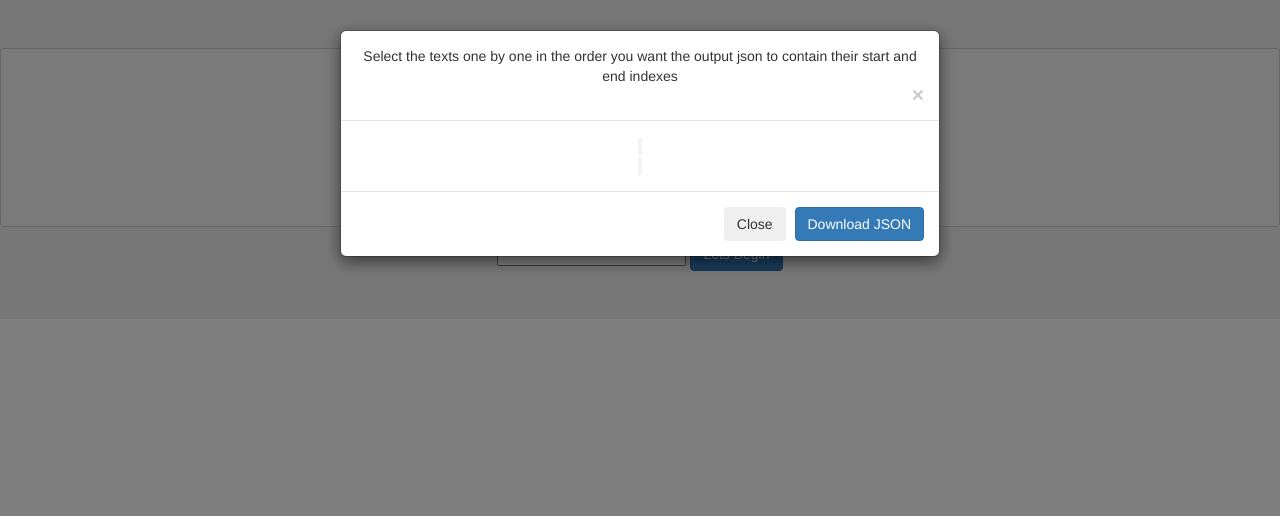
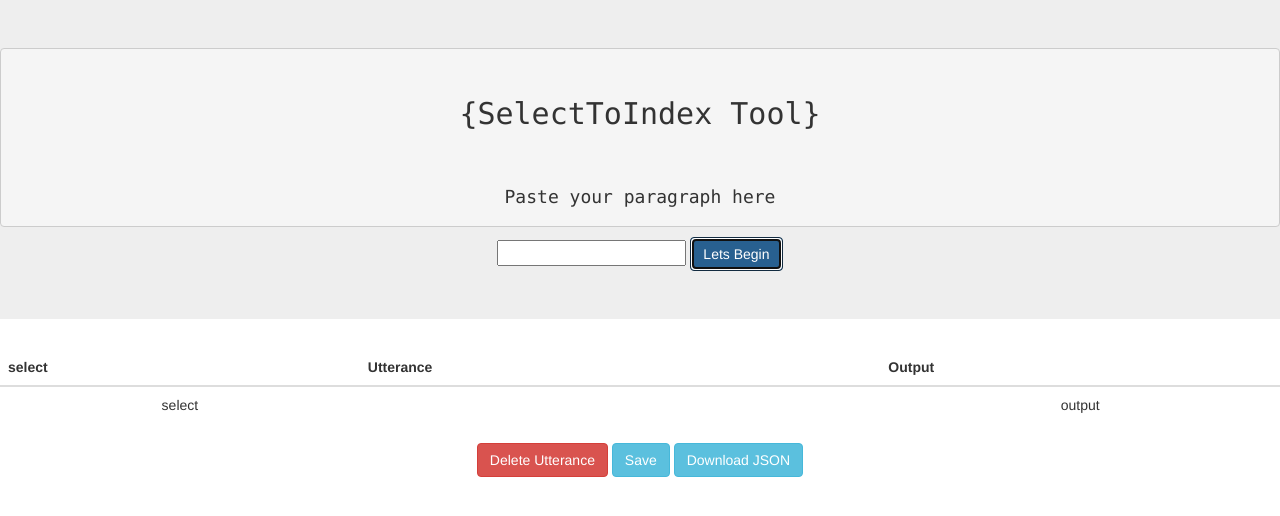
Before and after one commit to soumodips/selectToIndex-Tool, a plain HTML site: page index.html in a window 1280 px wide. Both pictures are taken after a click on the button "Lets Begin". Drawn offline with nearby package versions, Linux system fonts and the light colour scheme.

Commit message:
Upgraded for multiple utterances at a time

```diff
--- a/index.html
+++ b/index.html
@@ -5,7 +5,7 @@
     <meta charset="UTF-8">
     <meta name="viewport" content="width=device-width, initial-scale=1.0">
     <meta http-equiv="X-UA-Compatible" content="ie=edge">
-    <title>Document</title>
+    <title>selectToIndex - Tool</title>
 
     <script src="https://code.jquery.com/jquery-3.2.1.min.js" integrity="sha256-hwg4gsxgFZhOsEEamdOYGBf13FyQuiTwlAQgxVSNgt4="
         crossorigin="anonymous"></script>
@@ -19,34 +19,25 @@
         <pre>
             <h2><code>{SelectToIndex Tool}</code></h2>
             <h4>Paste your paragraph here</h4></pre>
-            <input type="text" id="myInput" />
-            <button type="button" id="btnAddUtterance" class="btn btn-primary" data-toggle="modal" data-target="#exampleModal">
-                Lets Begin
-            </button>
+        <input type="text" id="myInput" />
+        <button type="button" id="btnAddUtterance" class="btn btn-primary">
+            Lets Begin
+        </button>
 
     </div>
-    <!-- Modal -->
-    <div class="modal fade" id="exampleModal" tabindex="-1" role="dialog" aria-labelledby="exampleModalLabel" aria-hidden="true">
-        <div class="modal-dialog" role="document">
-            <div class="modal-content">
-                <div class="modal-header">
-                    <h5 class="modal-title" id="exampleModalLabel">Select the texts one by one in the order you want the output json to contain their start and end indexes</h5>
-                    <button type="button" class="close" data-dismiss="modal" aria-label="Close">
-                        <span aria-hidden="true">&times;</span>
-                    </button>
-                </div>
-                <div class="modal-body">
-                    <code>
-                        <div id="contents"></div>
-                    </code>
-                </div>
-                <div class="modal-footer">
-                    <button type="button" class="btn btn-secondary" data-dismiss="modal">Close</button>
-                    <button type="button" id="btnSubmit" class="btn btn-primary">Download JSON</button>
-                </div>
-            </div>
-        </div>
-    </div>
+    <table id="tbl" class="table table-hover">
+        <thead>
+            <tr>
+                <th>select</th>
+                <th>Utterance</th>
+                <th>Output</th>
+            </tr>
+        </thead>
+            <tbody id="contents"></tbody>
+    </table>
+    <button id='btnDeleteRow' class='btn btn-danger'>Delete Utterance</button>
+    <button type="button" id="btnSave" class="btn btn-info">Save</button>
+    <button id="btnSubmit" class="btn btn-info">Download JSON</button>
 </body>
 
 </html>
--- a/script.js
+++ b/script.js
@@ -1,7 +1,11 @@
 $(function () {
 
+    $("#tbl").hide();
+    $("#btnDeleteRow").hide();
+    $("#btnSubmit").hide();
+    $("#btnSave").hide();
     var uttIdx = 0;
-    $('#btnAddUtterance').click(function () {
+    $('#btnAddUtterance').click(() => {
         populateUtterance();
     });
 
@@ -15,26 +19,37 @@ $(function () {
 
     let userUtterance;
     let selectedTexts = []
+    let allutterance = []
     $('#contents').mouseup(() => {
         if(window.getSelection().toString()){
             var selObj = window.getSelection().toString().trim();
             var start = userUtterance.indexOf(selObj);
             var end = (start + selObj.length);
-            selectedTexts.push(`{"entity": "","value": "","start": `+start+`,"end": `+end+`}`);
+            selectedTexts.push(`{"entity": "`+selObj+`","value": "","start": `+start+`,"end": `+end+`}`);
             console.log(selectedTexts);
         }
     });
     function populateUtterance() {
+        $("#tbl").show();
+        $("#btnDeleteRow").show();
+        $("#btnSubmit").show();
+        $("#btnSave").show();
         userUtterance = $('#myInput').val();
-        $("#contents").html(userUtterance);
+        $("#contents").append(`<tr><td>select</td><td>`+userUtterance+`</td><td>output</td></tr>`);
         $('#myInput').val('');
     }
 
-    $('#btnSubmit').click(function (e) {
+    $('#btnSubmit').click((e) => {
         if(selectedTexts !== "[]")
-        saveText( selectedTexts , "selectedTexts.json" );
+        saveText( allutterance , "allUtterances.json" );
         else
         alert("Dont forget to select first!")
+    });
+
+    $('#btnSave').click(() =>{
+        //TODO save logic
+        allutterance.push(`{"text": "`+userUtterance+`","intent": "extract-content","entities": [`+selectedTexts+`]}`);
+        selectedTexts=[];
     });
 
     function saveText(text, fileName) {
```
